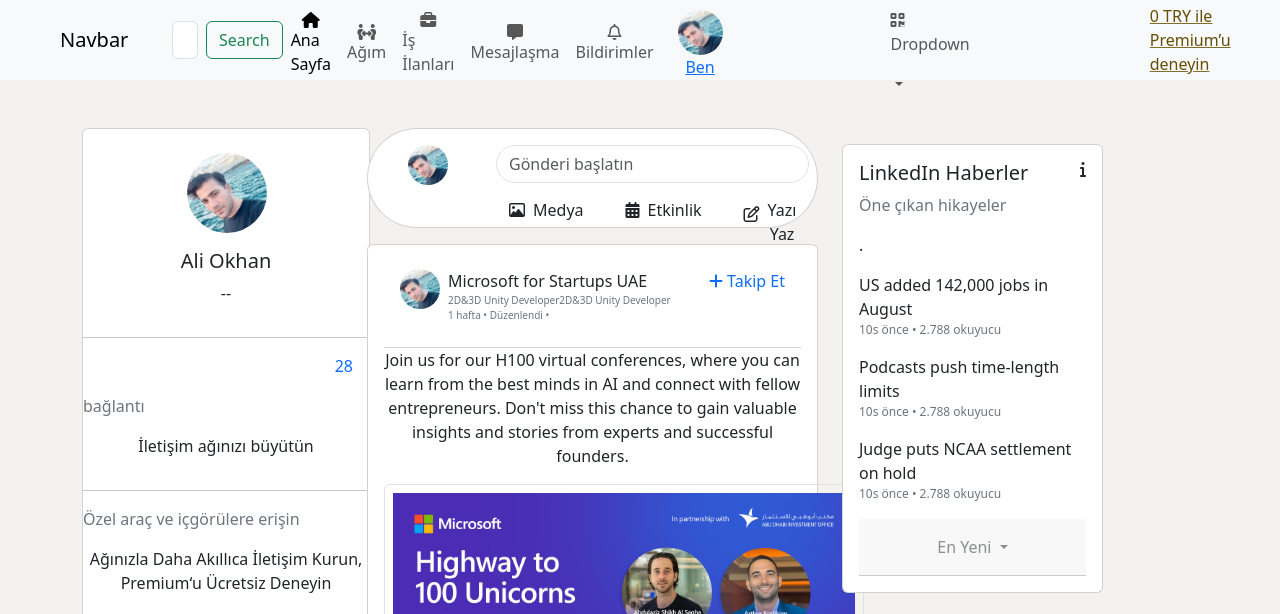
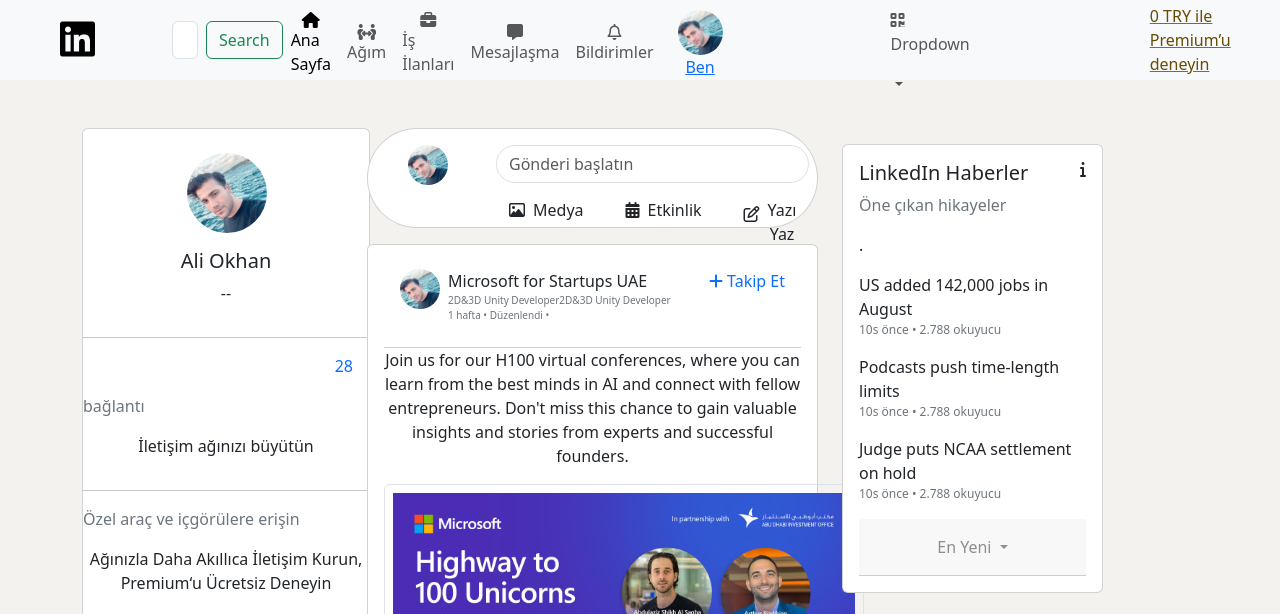
Before and after one commit to okhanali/Clone-L-nkedin-Bootstrap, a plain HTML site: page index.html in a window 1280 px wide. Shown: the top 614 px of the page. Drawn offline with nearby package versions, Linux system fonts and the light colour scheme.

Commit message:
navbar ikon eklendi

```diff
--- a/index.html
+++ b/index.html
@@ -12,7 +12,9 @@
 <body class="body">
     <nav class="navbar navbar-expand-lg bg-body-tertiary sticky-top">
         <div class="container-fluid">
-          <a class="navbar-brand position-absolute top-10 start-5 ms-5" href="#">Navbar</a>
+          <a class="navbar-brand position-absolute top-10 start-5 ms-5" href="#">
+            <i class="fa-brands fa-linkedin fs-1"></i>
+          </a>
           <button class="navbar-toggler" type="button" data-bs-toggle="collapse" data-bs-target="#navbarSupportedContent" aria-controls="navbarSupportedContent" aria-expanded="false" aria-label="Toggle navigation">
             <span class="navbar-toggler-icon"></span>
           </button>
```
